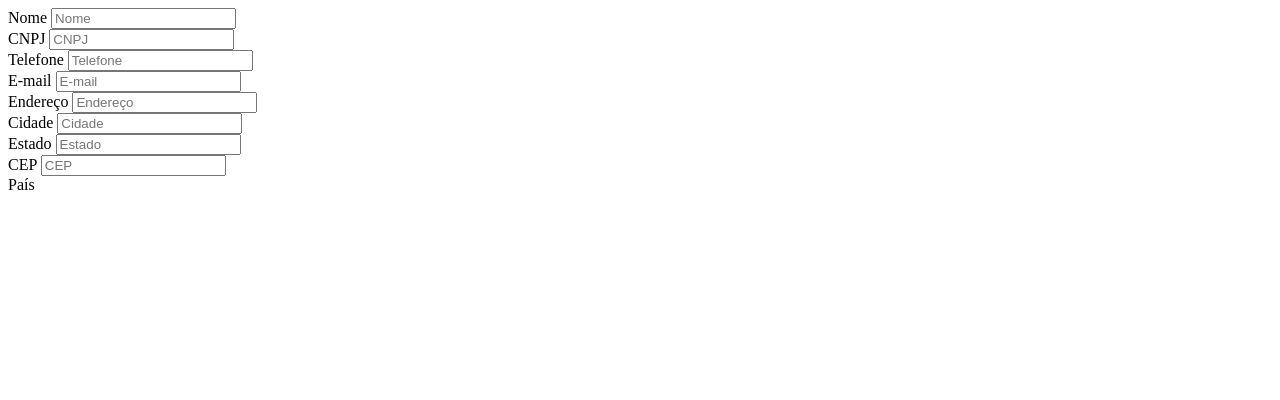
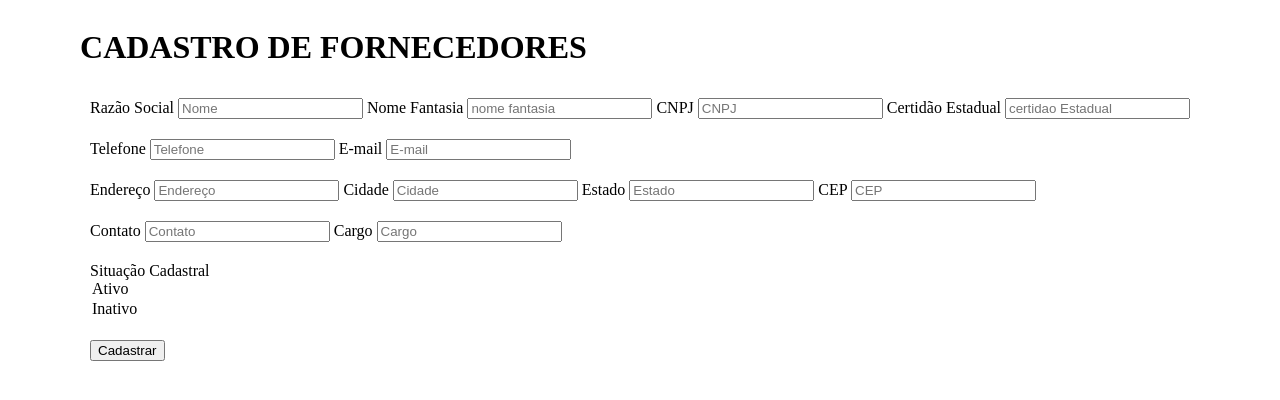
Before and after one commit to JhonatanNobreBarboza/exemplo-formulario-cadastro-empresa, a plain HTML site: page index.html in a window 1280 px wide. Drawn offline with Linux system fonts and the light colour scheme.

Commit message:
inclusão de campos e criação do arquivo de style

```diff
--- /dev/null
+++ b/assets/css/style.css
@@ -0,0 +1,11 @@
+.container{
+    width: 100%;
+    height: 100%;
+    display: flex;
+    flex-direction: column;
+    justify-content: center;
+    align-items: center;
+}
+.form-group{
+    padding: 10px;
+}
--- a/index.html
+++ b/index.html
@@ -3,46 +3,54 @@
 <head>
     <meta charset="UTF-8">
     <meta name="viewport" content="width=device-width, initial-scale=1.0">
+    <link rel="stylesheet" href="assets/css/style.css">
     <title>Cadastro de Fornecedores</title>
 </head>
 <body>
     <div class="container">
         <div class="data-empresa">
-            <form action="" method="post">
+            <h1>CADASTRO DE FORNECEDORES</h1>
+            <form action="assets/pages/result.html" method="post">
                 <div class="form-group">
-                    <label for="nome">Nome</label>
+                    <label for="razaoSocial">Razão Social</label>
                     <input type="text" name="nome" id="nome" class="form-control" placeholder="Nome">
-                </div>
-                <div class="form-group">
+                    <label for="nomeFantasia">Nome Fantasia</label>
+                    <input type="text" name="fantasia" id="fantasia" class="form-control" placeholder="nome fantasia">
                     <label for="cnpj">CNPJ</label>
                     <input type="text" name="cnpj" id="cnpj" class="form-control" placeholder="CNPJ">
+                    <label for="certidaoEstadual">Certidão Estadual</label>
+                    <input type="text" name="certidaoEstadual" id="cnpj" class="form-control" placeholder="certidao Estadual">
                 </div>
                 <div class="form-group">
                     <label for="telefone">Telefone</label>
                     <input type="text" name="telefone" id="telefone" class="form-control" placeholder="Telefone">
-                </div>
-                <div class="form-group">
                     <label for="email">E-mail</label>
                     <input type="email" name="email" id="email" class="form-control" placeholder="E-mail">
                 </div>
                 <div class="form-group">
                     <label for="endereco">Endereço</label>
                     <input type="text" name="endereco" id="endereco" class="form-control" placeholder="Endereço">
-                </div>
-                <div class="form-group">
                     <label for="cidade">Cidade</label>
                     <input type="text" name="cidade" id="cidade" class="form-control" placeholder="Cidade">
-                </div>
-                <div class="form-group">
                     <label for="estado">Estado</label>
                     <input type="text" name="estado" id="estado" class="form-control" placeholder="Estado">
-                </div>
-                <div class="form-group">
                     <label for="cep">CEP</label>
                     <input type="text" name="cep" id="cep" class="form-control" placeholder="CEP">
                 </div>
                 <div class="form-group">
-                    <label for="pais">País</label>
+                    <label for="contato">Contato</label>
+                    <input type="text" name="contato" id="contato" class="form-control" placeholder="Contato">
+                    <label for="cargo">Cargo</label>
+                    <input type="text" name="cargo" id="cargo" class="form-control" placeholder="Cargo">
+                </div>
+                <div class="form-group">
+                    <label for="situacaoCadastral">Situação Cadastral</label>
+                    <radio name="situacaoCadastral" id="situacaoCadastral" class="form-control" placeholder="situacaoCadastral">
+                        <option value="ativo">Ativo</option>
+                        <option value="inativo">Inativo</option>
+                </div>
+                <div class="form-group">
+                    <button type="submit" class="btn">Cadastrar</button>
             </form>
         </div>
     </div>
```
Also changed, not shown: assets/pages/result.html (added, +11 -0 lines).
